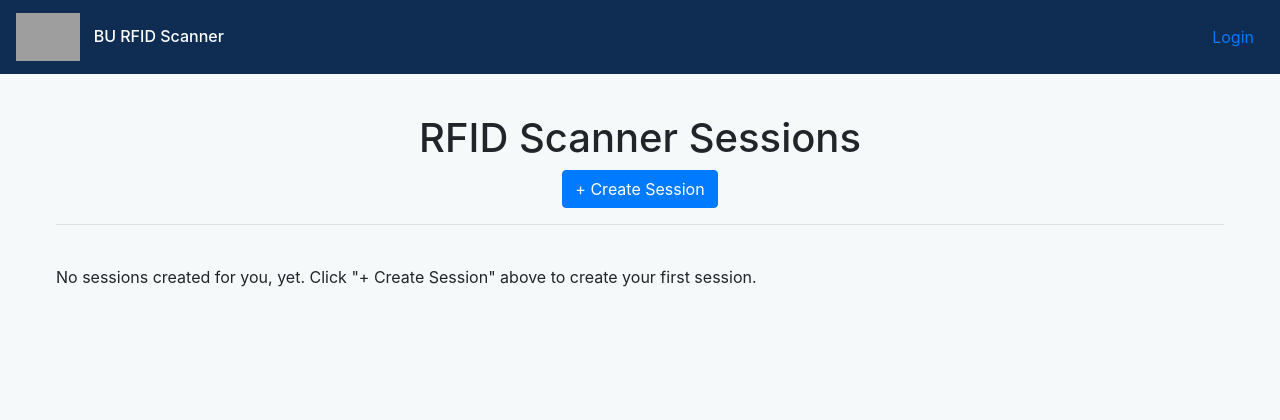
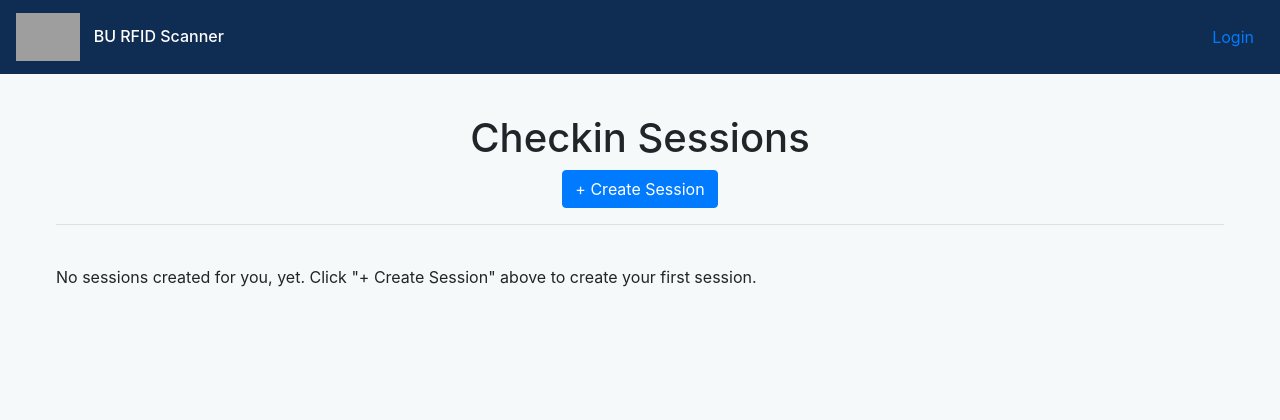
Before and after one commit to betheluniversity/rfid-checkin, a Flask app: template app/templates/index.html in a window 1280 px wide. Shown: the top 420 px of the page. Run offline with Flask 2, Linux system fonts and the light colour scheme; the template is opened without the code that fills it, so the values that code supplies are empty; parts of the project's set-up code (start-up, migrations or seed data) failed here and were passed over; some libraries are stand-ins or nearby versions; grey boxes are pictures that could not be loaded.

Commit message:
change name of app

```diff
--- a/app/templates/base.html
+++ b/app/templates/base.html
@@ -3,7 +3,7 @@
 <head>
     <meta charset="UTF-8">
     <meta http-equiv="X-UA-Compatible" content="IE=edge,chrome=1"/>
-    <title>BU RFID Scanner | {% block page_title %}Welcome{% endblock %}</title>
+    <title>Checkin | {% block page_title %}Welcome{% endblock %}</title>
     <meta content='width=device-width, initial-scale=1.0, maximum-scale=1.0, user-scalable=0' name='viewport'/>
     <meta name="viewport" content="width=device-width"/>
 
--- a/app/templates/index.html
+++ b/app/templates/index.html
@@ -2,7 +2,7 @@
 
 {% block body_content %}
     <div align="center">
-        <h1 class='header'>RFID Scanner Sessions</h1>
+        <h1 class='header'>Checkin Sessions</h1>
         <button id='create-session' type="button" class="btn btn-primary" data-toggle="modal" data-target="#sessionModal">+ Create Session</button>
     </div>
     <hr>
```
